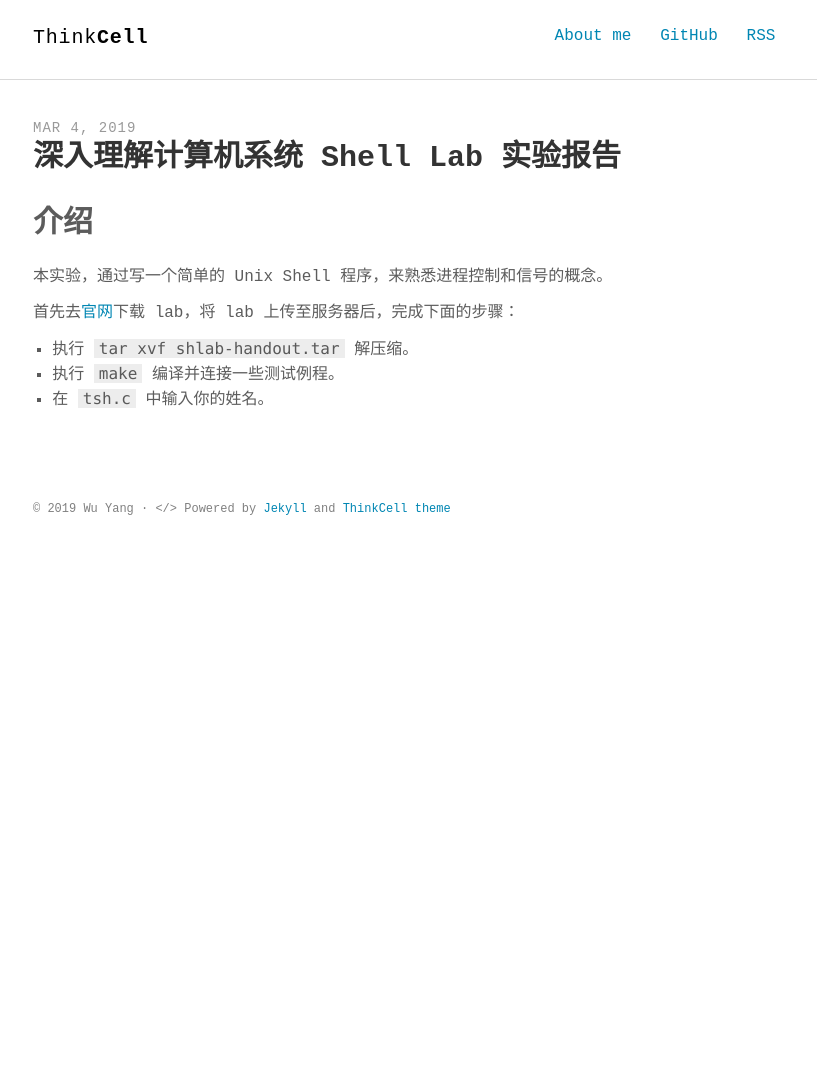
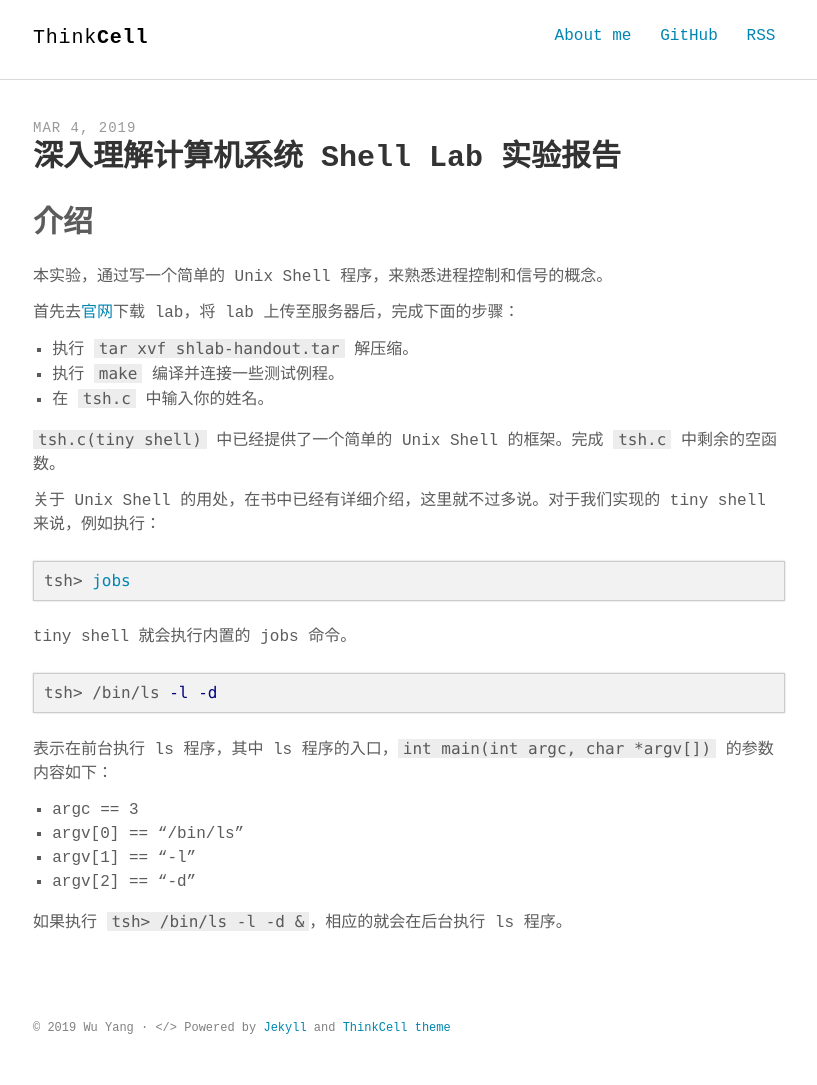
Before and after one commit to drivebyer/old-blog-theme, a Jekyll site: the page built from _posts/2019-03-04-深入理解计算机系统-Shell-Lab-实验报告.md, in a window 1280 px wide. Shown: the whole page, without its empty margins (231-1048 px from the left). Built offline with Jekyll 4.4.1, drawn with Linux system fonts in a browser that asks for light colours; some web fonts are replaced; before the commit the page ends 900 px from its top, so only the background shows below that.

Commit message:
Update 2019-03-04-深入理解计算机系统-Shell-Lab-实验报告.md

````diff
--- a/_posts/2019-03-04-深入理解计算机系统-Shell-Lab-实验报告.md
+++ b/_posts/2019-03-04-深入理解计算机系统-Shell-Lab-实验报告.md
@@ -15,3 +15,26 @@ keywords: "Shell Lab, 深入理解计算机系统, CSAPP"
 1. 执行 `tar xvf shlab-handout.tar` 解压缩。
 2. 执行 `make` 编译并连接一些测试例程。
 3. 在 `tsh.c` 中输入你的姓名。
+
+`tsh.c(tiny shell)` 中已经提供了一个简单的 Unix Shell 的框架。完成 `tsh.c` 中剩余的空函数。
+
+关于 Unix Shell 的用处，在书中已经有详细介绍，这里就不过多说。对于我们实现的 tiny shell 来说，例如执行：
+
+```shell
+tsh> jobs
+```
+
+tiny shell 就会执行内置的 jobs 命令。
+
+```shell
+tsh> /bin/ls -l -d
+```
+
+表示在前台执行 ls 程序，其中 ls 程序的入口，`int main(int argc, char *argv[])` 的参数内容如下：
+
+1. argc == 3
+2. argv[0] == "/bin/ls"
+3. argv[1] == "-l"
+4. argv[2] == "-d"
+
+如果执行 `tsh> /bin/ls -l -d &`，相应的就会在后台执行 ls 程序。
````
